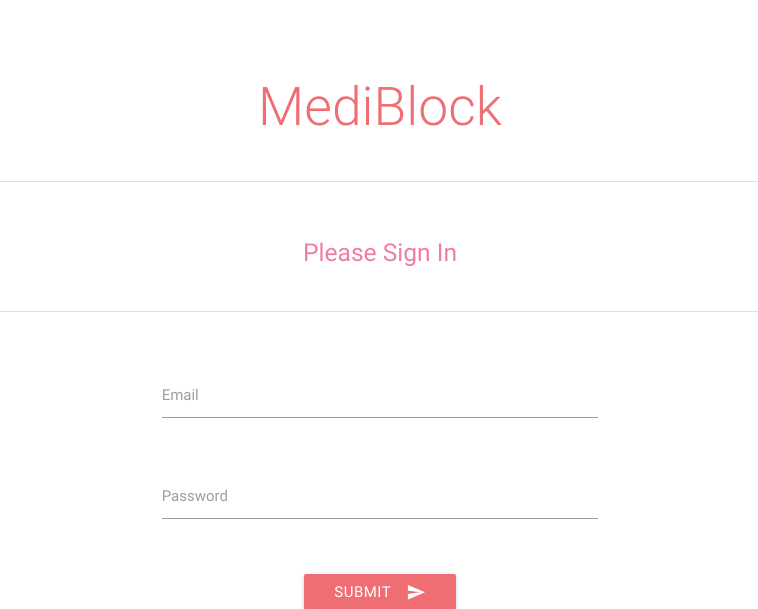
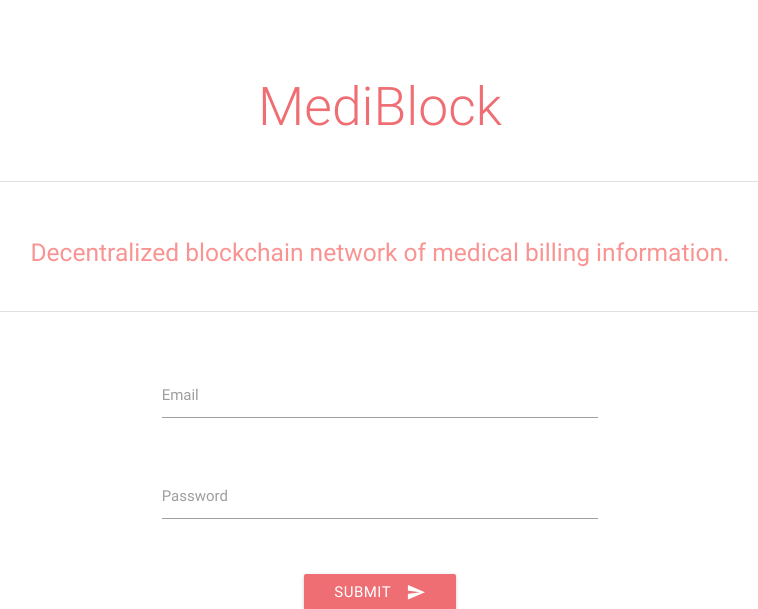
Before and after one commit to alexahn917/MediBlock, a Django app: page / in a window 1280 px wide. Shown: the top 609 px of the page, without its empty margins (260-1018 px from the left). Run offline with Django 3.2, Linux system fonts and the light colour scheme; some libraries are stand-ins or nearby versions.

Commit message:
add description

```diff
--- a/mediblock/static/main.css
+++ b/mediblock/static/main.css
@@ -9,7 +9,7 @@
 }
 
 .subsubheader {
-    color: #EE7EA4;
+    color: #f99492;
 }
 
 .divider {
--- a/mediblock/templates/index.html
+++ b/mediblock/templates/index.html
@@ -5,6 +5,7 @@
   <div class="main">
     <div class="index section center-align">
       <h2 class="header">MediBlock Network</h2>
+      <p class="subsubheader">Decentralized blockchain network of medical billing information.</p>
       <div class="divider"></div>
       <h4 class="subheader">How to use MediBlock</h4>
       <div class="divider"></div>
--- a/mediblock/templates/sign_in.html
+++ b/mediblock/templates/sign_in.html
@@ -14,7 +14,7 @@
     <div class="row">
       <div class="col s12 m12 l12">
         <div class="title center-align">
-          <h5 class="subsubheader">Please Sign In</h5>
+          <h5 class="subsubheader">Decentralized blockchain network of medical billing information.</h5>
           <div class="divider"></div>
         </div>
 
```
